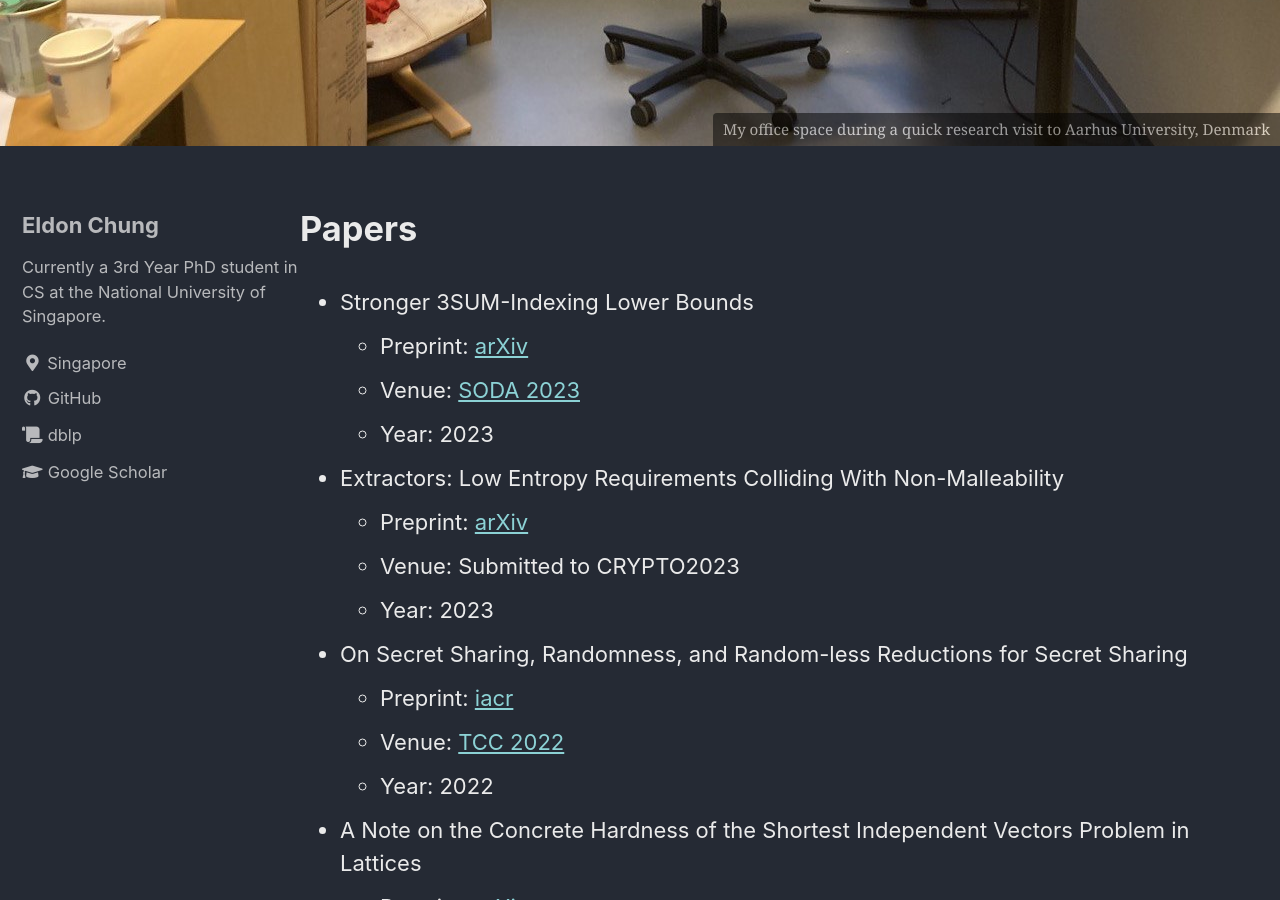
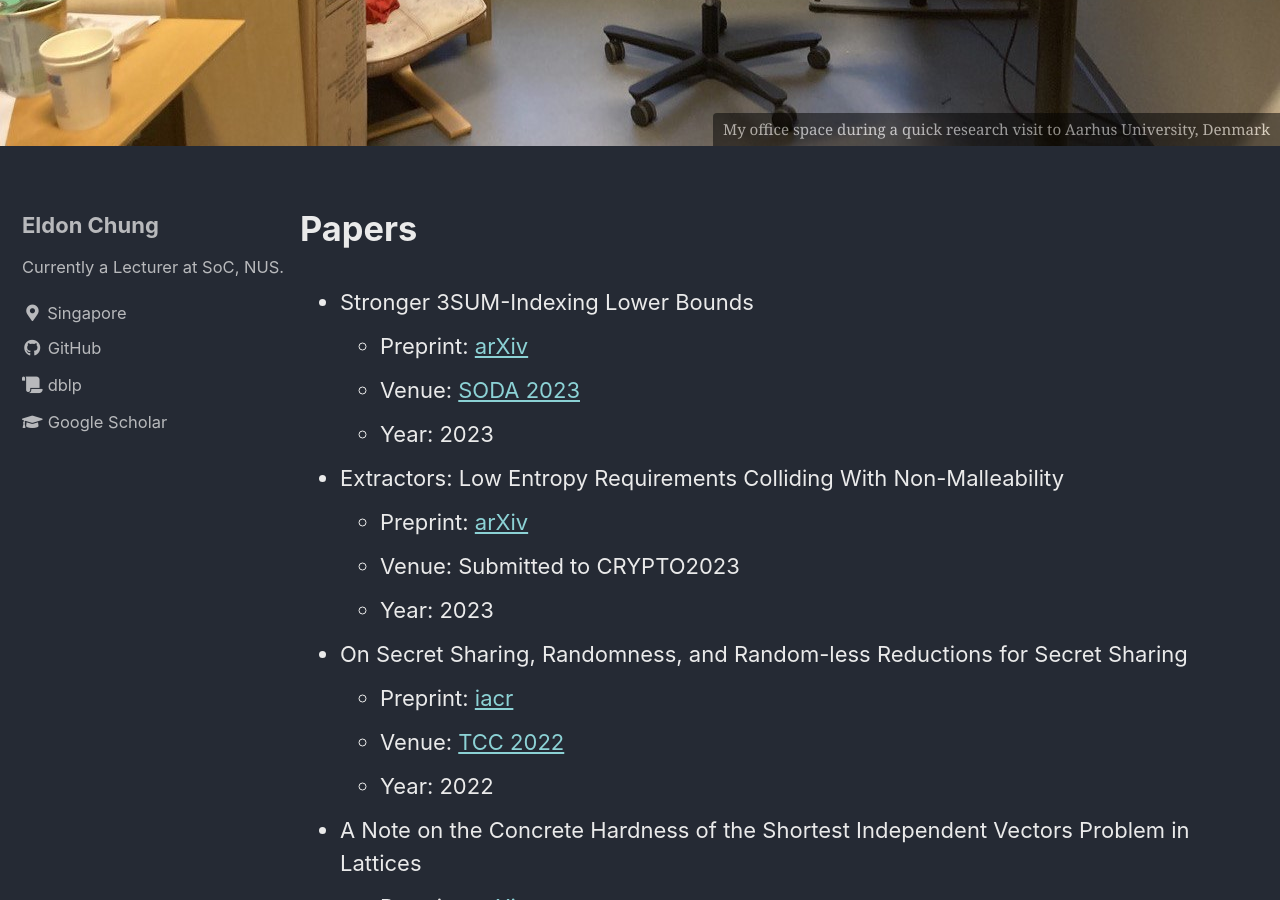
Before and after one commit to Eldon-Chung/eldon-chung.github.io, a Jekyll site: the page built from _pages/paper.md, in a window 1280 px wide and 900 px high, scrolled down 711 px. Built offline with Jekyll 4.4.1, drawn with Linux system fonts in a browser that asks for light colours; cached includes are drawn as plain includes.

Commit message:
Update bio

```diff
--- a/_config.yml
+++ b/_config.yml
@@ -105,7 +105,7 @@ analytics:
 author:
   name             : "Eldon Chung"
   avatar           : # path of avatar image, e.g. "/assets/images/bio-photo.jpg"
-  bio              : "Currently a 3rd Year PhD student in CS at the National University of Singapore."
+  bio              : "Currently a Lecturer at SoC, NUS."
   location         : "Singapore"
   # email            :
   links:
```
